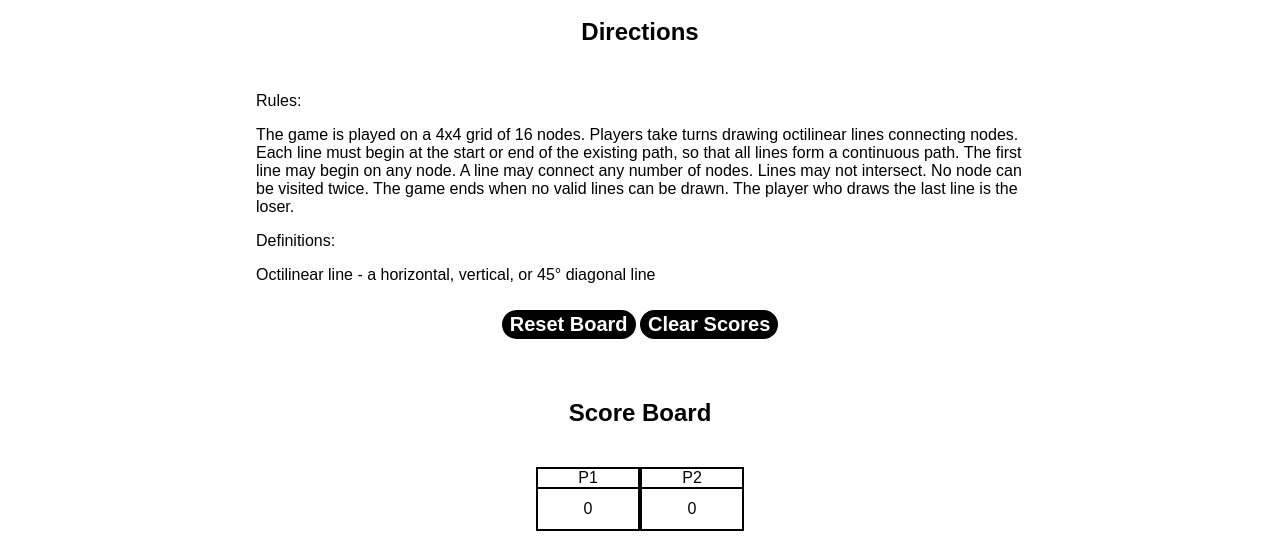
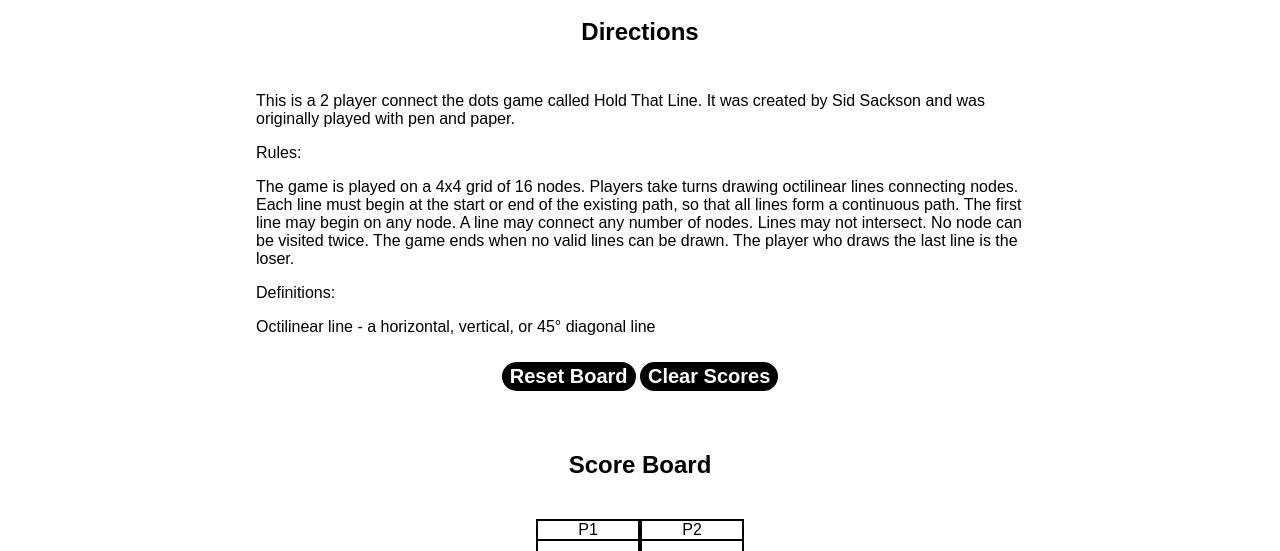
Before and after one commit to mattrbanks/connect-the-dots, a website: page index.html in a window 1280 px wide. Shown: the part 80-631 px from the top of the page. Drawn offline with Linux system fonts and the light colour scheme.

Commit message:
Updated text in README.md and index.html.

```diff
--- a/index.html
+++ b/index.html
@@ -12,6 +12,11 @@
           <h2>Directions</h2>
           <div id="directions-container">
             <div id="directions">
+              <p>
+                This is a 2 player connect the dots game called Hold That Line.
+                It was created by Sid Sackson and was originally played with pen
+                and paper.
+              </p>
               <p>Rules:</p>
               <p>
                 The game is played on a 4x4 grid of 16 nodes. Players take turns
```
Also changed, not shown: README.md.
